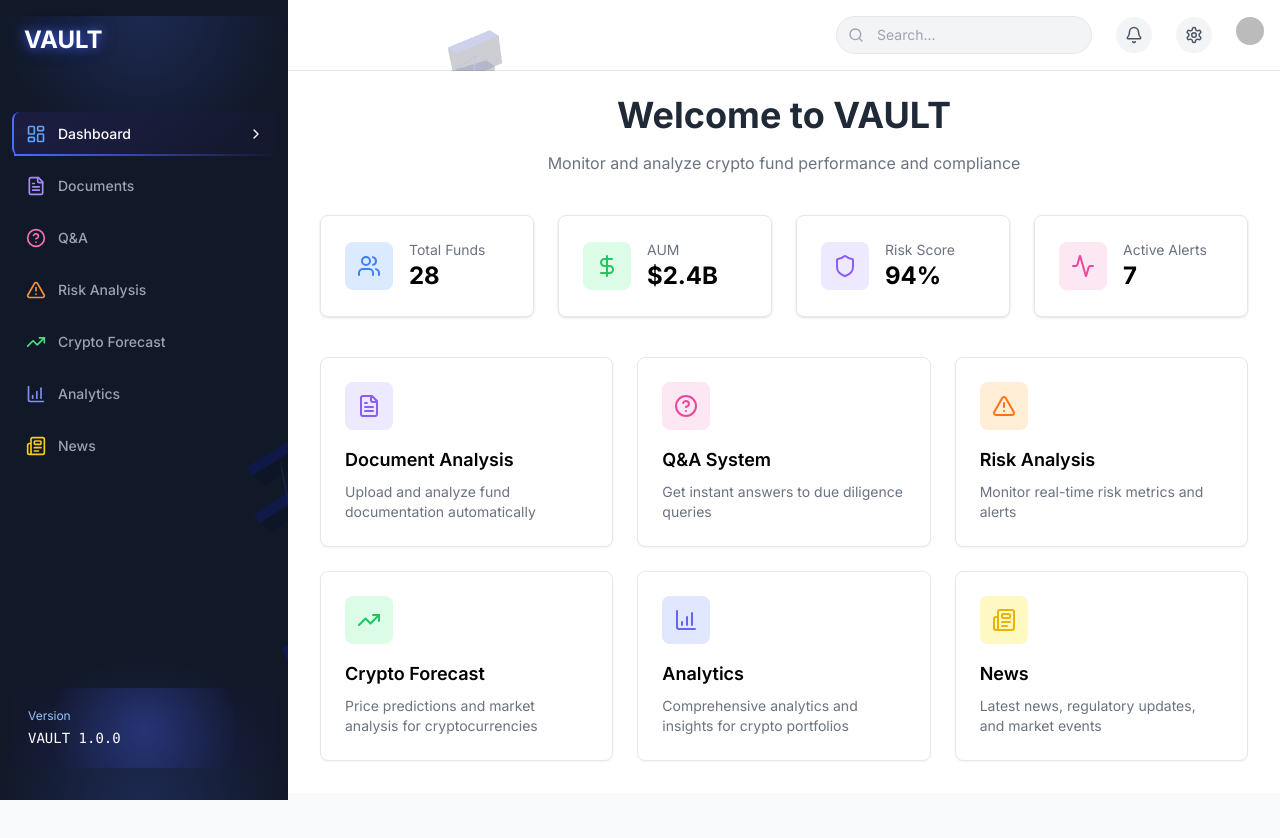
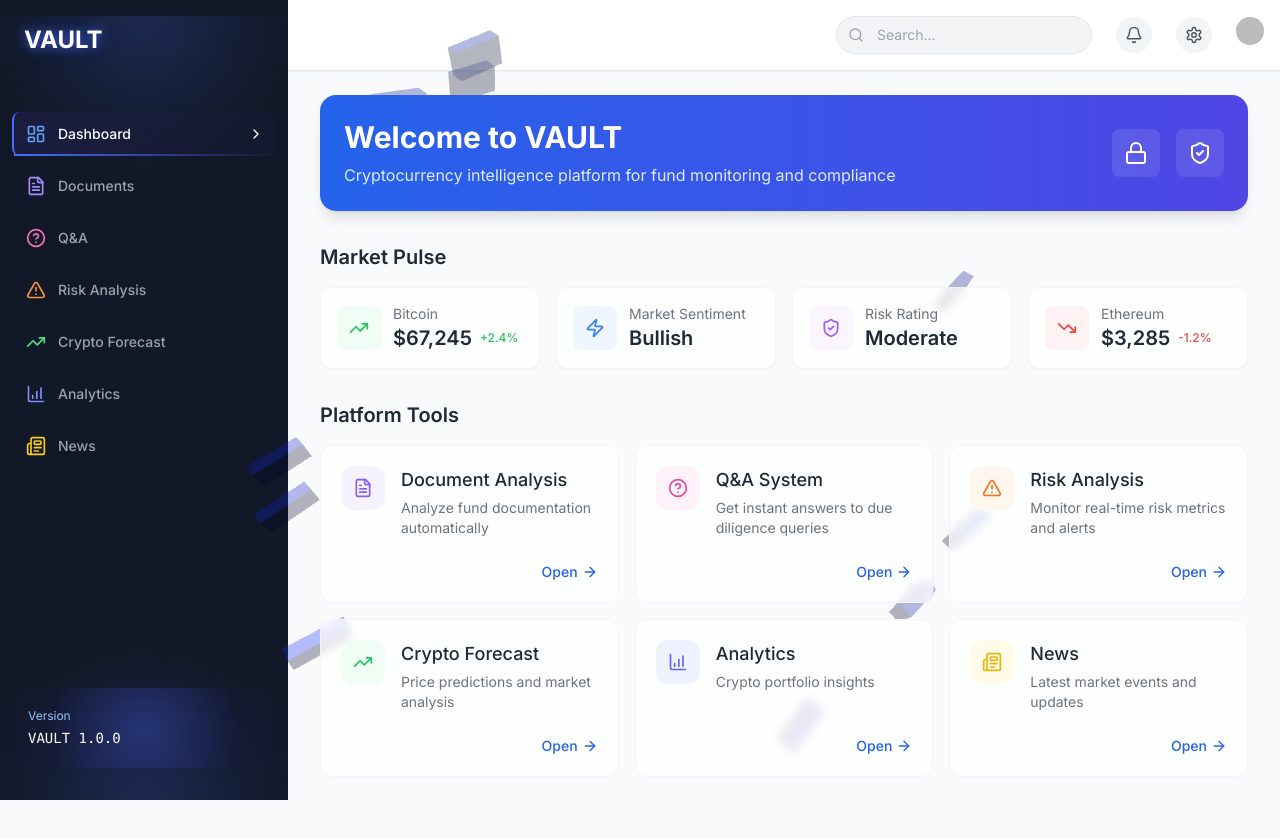
Before and after one commit to Mehdizaiem/Vault-DueDiligence-4DS1, a Next.js app: page /dashboard in a window 1280 px wide. Shown: the top 838 px of the page. Before the commit the page ends 800 px from the top, so only its background shows below. Built offline with nearby package versions, Linux system fonts and the light colour scheme; no server answers; sample sign-in values are in the browser's storage; some icons are missing.

Commit message:
looking better

```diff
--- a/src/app/(dashboard)/(routes)/dashboard/page.tsx
+++ b/src/app/(dashboard)/(routes)/dashboard/page.tsx
@@ -1,67 +1,36 @@
 "use client";
 
-import { useEffect, useRef, useState } from 'react';
+import { useEffect, useRef } from 'react';
 import Link from 'next/link';
 import * as THREE from 'three';
-import { Card } from "@/components/ui/card";
 import {
   FileText,
   HelpCircle,
   AlertTriangle,
-  Users,
-  DollarSign,
-  Shield,
-  Activity,
   TrendingUp,
   BarChart4,
-  Newspaper
+  Newspaper,
+  ShieldCheck,
+  ArrowRight,
+  Zap,
+  Lock,
+  TrendingDown,
 } from "lucide-react";
-
-const stats = [
-  {
-    label: 'Total Funds',
-    value: '28',
-    icon: Users,
-    color: 'text-blue-500',
-    bgColor: 'bg-blue-100'
-  },
-  {
-    label: 'AUM',
-    value: '$2.4B',
-    icon: DollarSign,
-    color: 'text-green-500',
-    bgColor: 'bg-green-100'
-  },
-  {
-    label: 'Risk Score',
-    value: '94%',
-    icon: Shield,
-    color: 'text-violet-500',
-    bgColor: 'bg-violet-100'
-  },
-  {
-    label: 'Active Alerts',
-    value: '7',
-    icon: Activity,
-    color: 'text-pink-500',
-    bgColor: 'bg-pink-100'
-  }
-];
 
 const features = [
   {
     label: 'Document Analysis',
     icon: FileText,
     color: "text-violet-500",
-    bgColor: "bg-violet-100",
-    description: "Upload and analyze fund documentation automatically",
+    bgColor: "bg-violet-50",
+    description: "Analyze fund documentation automatically",
     href: "/dashboard/documents"
   },
   {
     label: 'Q&A System',
     icon: HelpCircle,
     color: "text-pink-500",
-    bgColor: "bg-pink-100",
+    bgColor: "bg-pink-50",
     description: "Get instant answers to due diligence queries",
     href: "/dashboard/qa"
   },
@@ -69,7 +38,7 @@ const features = [
     label: 'Risk Analysis',
     icon: AlertTriangle,
     color: "text-orange-500",
-    bgColor: "bg-orange-100",
+    bgColor: "bg-orange-50",
     description: "Monitor real-time risk metrics and alerts",
     href: "/dashboard/risk"
   },
@@ -77,50 +46,58 @@ const features = [
     label: 'Crypto Forecast',
     icon: TrendingUp,
     color: "text-green-500",
-    bgColor: "bg-green-100",
-    description: "Price predictions and market analysis for cryptocurrencies",
+    bgColor: "bg-green-50",
+    description: "Price predictions and market analysis",
     href: "/dashboard/forecast"
   },
   {
     label: 'Analytics',
     icon: BarChart4,
     color: "text-indigo-500",
-    bgColor: "bg-indigo-100",
-    description: "Comprehensive analytics and insights for crypto portfolios",
+    bgColor: "bg-indigo-50",
+    description: "Crypto portfolio insights",
     href: "/dashboard/analytics"
   },
   {
     label: 'News',
     icon: Newspaper,
     color: "text-yellow-500",
-    bgColor: "bg-yellow-100",
-    description: "Latest news, regulatory updates, and market events",
+    bgColor: "bg-yellow-50",
+    description: "Latest market events and updates",
     href: "/dashboard/news"
   }
 ];
 
-interface BlockData {
-  mesh?: THREE.Mesh;
-  initialPosition: THREE.Vector3;
-  speed: number;
-  angle: number;
-  radius?: number;
-  verticalOffset?: number;
-  particleSystem?: THREE.Points;
-  positions?: Float32Array;
-  initialPositions?: Float32Array;
+// Market pulse data - more valuable than generic stats
+const marketPulse = [
+  {
+    label: 'Bitcoin',
+    value: '$67,245',
+    change: '+2.4%',
+    trend: 'up',
+    icon: TrendingUp
+  },
+  {
+    label: 'Market Sentiment',
+    value: 'Bullish',
+    icon: Zap
+  },
+  {
+    label: 'Risk Rating',
+    value: 'Moderate',
+    icon: ShieldCheck
+  },
+  {
+    label: 'Ethereum',
+    value: '$3,285',
+    change: '-1.2%',
+    trend: 'down',
+    icon: TrendingDown
   }
-
-interface ConnectionData {
-  line: THREE.Line;
-  startBlock: BlockData;
-  endBlock: BlockData;
-}
+];
 
 export default function DashboardPage() {
   const canvasRef = useRef<HTMLDivElement>(null);
-  const [hoveredStat, setHoveredStat] = useState<number | null>(null);
-  const [hoveredFeature, setHoveredFeature] = useState<number | null>(null);
 
   useEffect(() => {
     if (!canvasRef.current) return;
@@ -128,8 +105,13 @@ export default function DashboardPage() {
     let scene: THREE.Scene;
     let camera: THREE.PerspectiveCamera;
     let renderer: THREE.WebGLRenderer;
-    const blocks: BlockData[] = [];
-    const connections: ConnectionData[] = [];
+    const blocks: {
+      mesh?: THREE.Mesh;
+      initialPosition: THREE.Vector3;
+      speed: number;
+      angle: number;
+      radius?: number;
+    }[] = [];
     let animationFrameId: number;
 
     // Initialize Three.js
@@ -178,7 +160,7 @@ export default function DashboardPage() {
       animate();
     };
 
-    // Create blockchain blocks and connections
+    // Create blockchain blocks
     const createBlockchain = () => {
       const blockGeometry = new THREE.BoxGeometry(2, 1, 0.5);
       const blockMaterial = new THREE.MeshPhongMaterial({
@@ -189,13 +171,6 @@ export default function DashboardPage() {
         opacity: 0.5,
       });
 
-      const lineMaterial = new THREE.LineBasicMaterial({
-        color: 0x4c6bff,
-        transparent: true,
-        opacity: 0.3,
-      });
-
-      // Create blockchain structure
       const totalBlocks = 12;
       for (let i = 0; i < totalBlocks; i++) {
         const block = new THREE.Mesh(blockGeometry, blockMaterial.clone());
@@ -223,43 +198,6 @@ export default function DashboardPage() {
         });
 
         scene.add(block);
-
-        // Create connections between blocks
-        if (i > 0 && blocks[i - 1].mesh) {
-          const points = [];
-          // eslint-disable-next-line @typescript-eslint/no-non-null-assertion
-          points.push(blocks[i - 1].mesh!.position);
-          points.push(block.position);
-
-          const lineGeometry = new THREE.BufferGeometry().setFromPoints(points);
-          const line = new THREE.Line(lineGeometry, lineMaterial);
-          scene.add(line);
-
-          connections.push({
-            line: line,
-            startBlock: blocks[i - 1],
-            endBlock: blocks[i]
-          });
-        }
-      }
-
-      // Connect the last block to the first to complete the chain
-      if (blocks.length > 0 && blocks[0].mesh && blocks[blocks.length - 1].mesh) {
-        const points = [];
-        // eslint-disable-next-line @typescript-eslint/no-non-null-assertion
-        points.push(blocks[blocks.length - 1].mesh!.position);
-        // eslint-disable-next-line @typescript-eslint/no-non-null-assertion
-        points.push(blocks[0].mesh!.position);
-
-        const lineGeometry = new THREE.BufferGeometry().setFromPoints(points);
-        const line = new THREE.Line(lineGeometry, lineMaterial);
-        scene.add(line);
-
-        connections.push({
-          line: line,
-          startBlock: blocks[blocks.length - 1],
-          endBlock: blocks[0]
-        });
       }
     };
 
@@ -281,21 +219,6 @@ export default function DashboardPage() {
           // Subtle rotation
           block.mesh.rotation.x += 0.003;
           block.mesh.rotation.y += 0.002;
-        }
-      });
-
-      // Update connections
-      connections.forEach(connection => {
-        // Only update connections if both start and end blocks have meshes
-        if (connection.startBlock.mesh && connection.endBlock.mesh) {
-          const points = [];
-          // eslint-disable-next-line @typescript-eslint/no-non-null-assertion
-          points.push(connection.startBlock.mesh!.position);
-          // eslint-disable-next-line @typescript-eslint/no-non-null-assertion
-          points.push(connection.endBlock.mesh!.position);
-
-          connection.line.geometry.setFromPoints(points);
-          connection.line.geometry.attributes.position.needsUpdate = true;
         }
       });
     };
@@ -346,76 +269,113 @@ export default function DashboardPage() {
   }, []);
 
   return (
-    <>
+    <div className="relative min-h-screen flex flex-col overflow-hidden">
       {/* 3D Background Canvas */}
       <div
         ref={canvasRef}
-        className="fixed inset-0 pointer-events-none z-0"
-        style={{ opacity: 0.4 }}
+        className="fixed inset-0 pointer-events-none z-0 opacity-60"
       />
 
       {/* Content */}
-      <div className="relative z-10 p-8 pt-6 bg-white">
-        <div className="max-w-7xl mx-auto">
-          {/* Page Header */}
-          <div className="flex flex-col gap-y-4 mb-10 items-center">
-            <h1 className="text-4xl font-bold text-gray-800">
-              Welcome to VAULT
-            </h1>
-            <p className="text-gray-500">
-              Monitor and analyze crypto fund performance and compliance
-            </p>
+      <div className="relative z-10 flex-1 flex flex-col">
+        <div className="max-w-7xl mx-auto w-full px-8 py-6">
+          {/* Welcome Banner */}
+          <div className="flex flex-col items-center mb-8">
+            <div className="w-full p-6 rounded-2xl bg-gradient-to-r from-blue-600 to-indigo-600 text-white shadow-lg">
+              <div className="flex items-center justify-between">
+                <div>
+                  <h1 className="text-3xl font-bold mb-2">Welcome to VAULT</h1>
+                  <p className="text-blue-100">Cryptocurrency intelligence platform for fund monitoring and compliance</p>
+                </div>
+                <div className="hidden md:block">
+                  <div className="flex gap-4">
+                    <div className="p-3 rounded-lg bg-white/10 backdrop-blur-sm">
+                      <Lock className="h-6 w-6 text-white" />
+                    </div>
+                    <div className="p-3 rounded-lg bg-white/10 backdrop-blur-sm">
+                      <ShieldCheck className="h-6 w-6 text-white" />
+                    </div>
+                  </div>
+                </div>
+              </div>
+            </div>
           </div>
 
-          {/* Stats Grid */}
-          <div className="grid grid-cols-1 md:grid-cols-2 lg:grid-cols-4 gap-6 mb-10">
-            {stats.map((stat, index) => (
-              <Card
-                key={stat.label}
-                className={`p-6 shadow-md transition-all duration-300 ${
-                  hoveredStat === index ? 'shadow-lg translate-y-[-5px]' : 'shadow'
-                }`}
-                onMouseEnter={() => setHoveredStat(index)}
-                onMouseLeave={() => setHoveredStat(null)}
+          {/* Market Pulse - More valuable than generic stats */}
+          <div className="mb-8">
+            <h2 className="text-xl font-semibold text-gray-800 mb-4">Market Pulse</h2>
+            <div className="grid grid-cols-1 md:grid-cols-2 lg:grid-cols-4 gap-4">
+              {marketPulse.map((item, index) => (
+                <div
+                  key={item.label}
+                  className="bg-white/70 backdrop-blur-sm rounded-xl border border-gray-100 p-4 shadow-sm hover:shadow-md transition-shadow"
                 >
-                <div className="flex items-center gap-4">
-                  <div className={`${stat.bgColor} p-3 rounded-lg`}>
-                    <stat.icon className={`w-6 h-6 ${stat.color}`} />
+                  <div className="flex items-center gap-3">
+                    <div className={`p-3 rounded-lg ${
+                      index === 0 ? 'bg-green-50' :
+                      index === 1 ? 'bg-blue-50' :
+                      index === 2 ? 'bg-purple-50' :
+                      'bg-red-50'
+                    }`}>
+                      <item.icon className={`h-5 w-5 ${
+                        index === 0 ? 'text-green-500' :
+                        index === 1 ? 'text-blue-500' :
+                        index === 2 ? 'text-purple-500' :
+                        'text-red-500'
+                      }`} />
                     </div>
                     <div>
-                    <p className="text-gray-500 text-sm">{stat.label}</p>
-                    <h3 className="text-2xl font-bold">{stat.value}</h3>
+                      <div className="text-sm text-gray-500">{item.label}</div>
+                      <div className="flex items-center gap-2">
+                        <span className="text-xl font-semibold text-gray-800">
+                          {item.value}
+                        </span>
+                        {item.change && (
+                          <span className={`text-xs font-medium ${
+                            item.trend === 'up' ? 'text-green-500' : 'text-red-500'
+                          }`}>
+                            {item.change}
+                          </span>
+                        )}
                       </div>
                     </div>
-              </Card>
+                  </div>
+                </div>
               ))}
             </div>
+          </div>
 
-          {/* Features Grid */}
-          <div className="grid grid-cols-1 md:grid-cols-2 lg:grid-cols-3 gap-6">
-            {features.map((feature, index) => (
+          {/* Features Grid - Minimalist, Professional */}
+          <h2 className="text-xl font-semibold text-gray-800 mb-4">Platform Tools</h2>
+          <div className="grid grid-cols-1 sm:grid-cols-2 lg:grid-cols-3 gap-4">
+            {features.map((feature) => (
               <Link
                 key={feature.label}
                 href={feature.href}
+                className="group"
               >
-                <Card
-                  className={`p-6 hover:shadow-lg transition-all cursor-pointer bg-white ${
-                    hoveredFeature === index ? 'shadow-md translate-y-[-5px]' : 'shadow-sm'
-                  }`}
-                  onMouseEnter={() => setHoveredFeature(index)}
-                  onMouseLeave={() => setHoveredFeature(null)}
-                >
-                  <div className={`${feature.bgColor} w-12 h-12 rounded-lg flex items-center justify-center mb-4`}>
-                    <feature.icon className={`w-6 h-6 ${feature.color}`} />
+                <div className="bg-white/70 backdrop-blur-sm rounded-xl border border-gray-100 p-5 h-full hover:shadow-md transition-all flex flex-col">
+                  <div className="flex items-start gap-4 mb-3">
+                    <div className={`${feature.bgColor} p-3 rounded-xl`}>
+                      <feature.icon className={`h-5 w-5 ${feature.color}`} />
                     </div>
-                  <h3 className="text-lg font-semibold mb-2">{feature.label}</h3>
+                    <div>
+                      <h3 className="text-lg font-medium text-gray-800 mb-1">{feature.label}</h3>
                       <p className="text-gray-500 text-sm">{feature.description}</p>
-                </Card>
+                    </div>
+                  </div>
+                  <div className="mt-auto pt-3 flex justify-end">
+                    <div className="text-sm font-medium text-blue-600 group-hover:text-blue-700 flex items-center gap-1">
+                      <span>Open</span>
+                      <ArrowRight size={16} className="transition-transform group-hover:translate-x-1" />
+                    </div>
+                  </div>
+                </div>
               </Link>
             ))}
           </div>
         </div>
       </div>
-    </>
+    </div>
   );
 }
```
Lines whose indentation alone changed are shown as unchanged.
